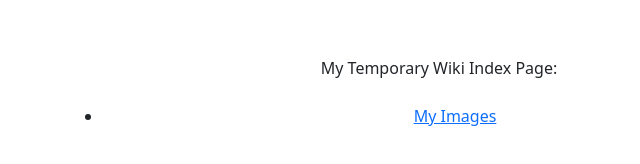
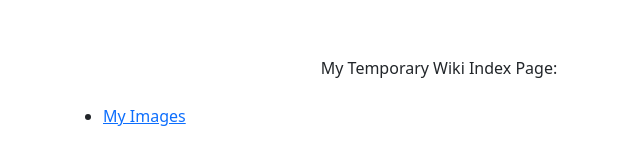
Before and after one commit to MarinPol/myspacepoe, a plain HTML site: page index.html in a window 1280 px wide. Shown: the whole page, without its empty margins (201-841 px from the left). Drawn offline with nearby package versions, Linux system fonts and the light colour scheme.

Commit message:
Update index.html

```diff
--- a/index.html
+++ b/index.html
@@ -23,7 +23,7 @@
               <h3></h3>My Temporary Wiki Index Page:</h3>
             </div>
 
-  <ul>
+  <ul style="float:left;">
     <li><a href="https://marinpol.github.io/myspacepoe.io/myImgs.html">My Images</a></li>
   </ul>
 
```
